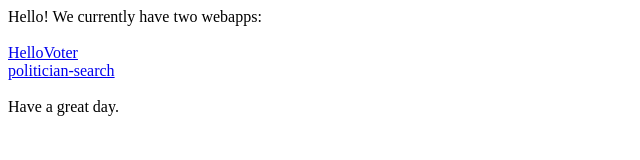
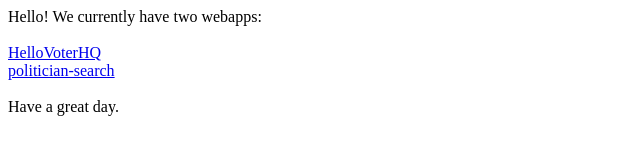
Before and after one commit to OurVoiceUSA/ourvoiceusa.github.io, a plain HTML site: page index.html in a window 1280 px wide. Shown: the full height of the page, 0-640 px from the left. Drawn offline with Linux system fonts and the light colour scheme.

Commit message:
update link

```diff
--- a/index.html
+++ b/index.html
@@ -1,7 +1,7 @@
 <div>
 Hello! We currently have two webapps: <br />
 <br />
-<a href="/HelloVoter/">HelloVoter</a><br />
+<a href="/HelloVoterHQ/">HelloVoterHQ</a><br />
 <a href="/politician-search/">politician-search</a><br />
 <br />
 Have a great day.
```
